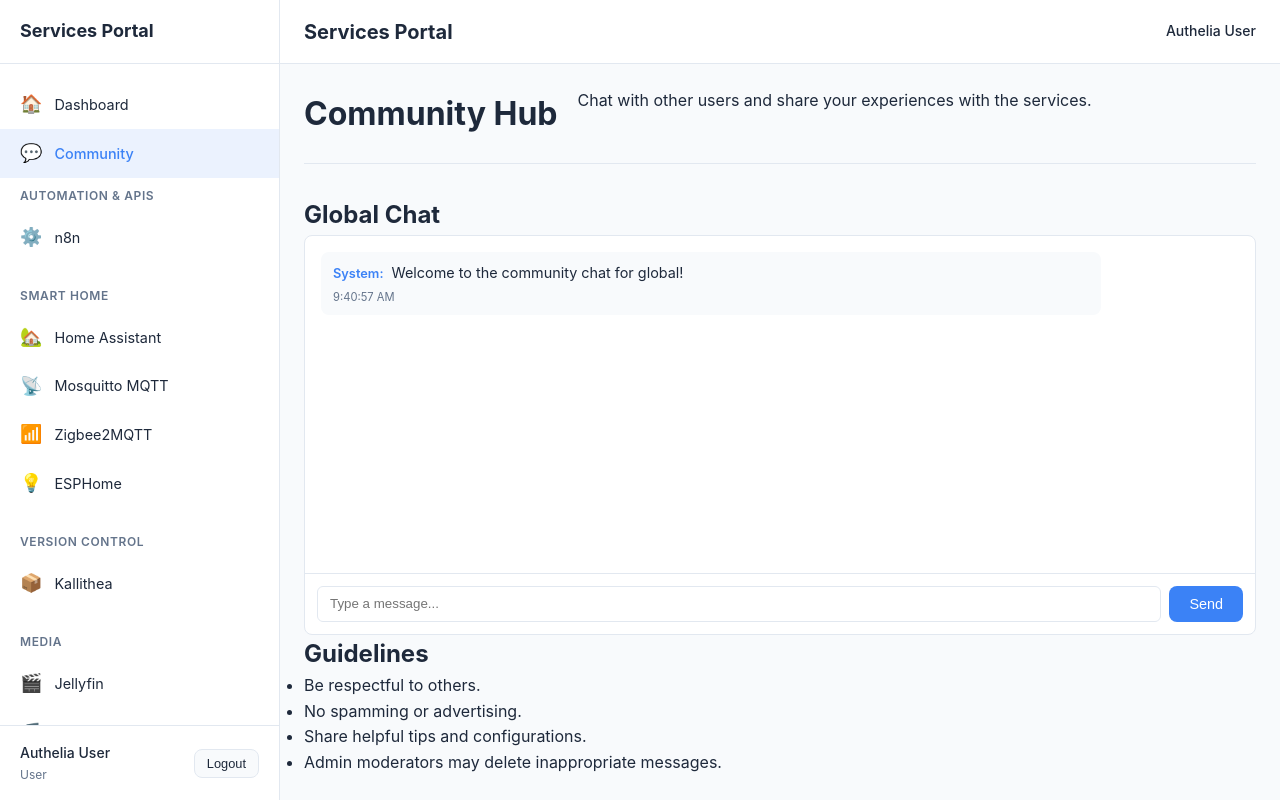
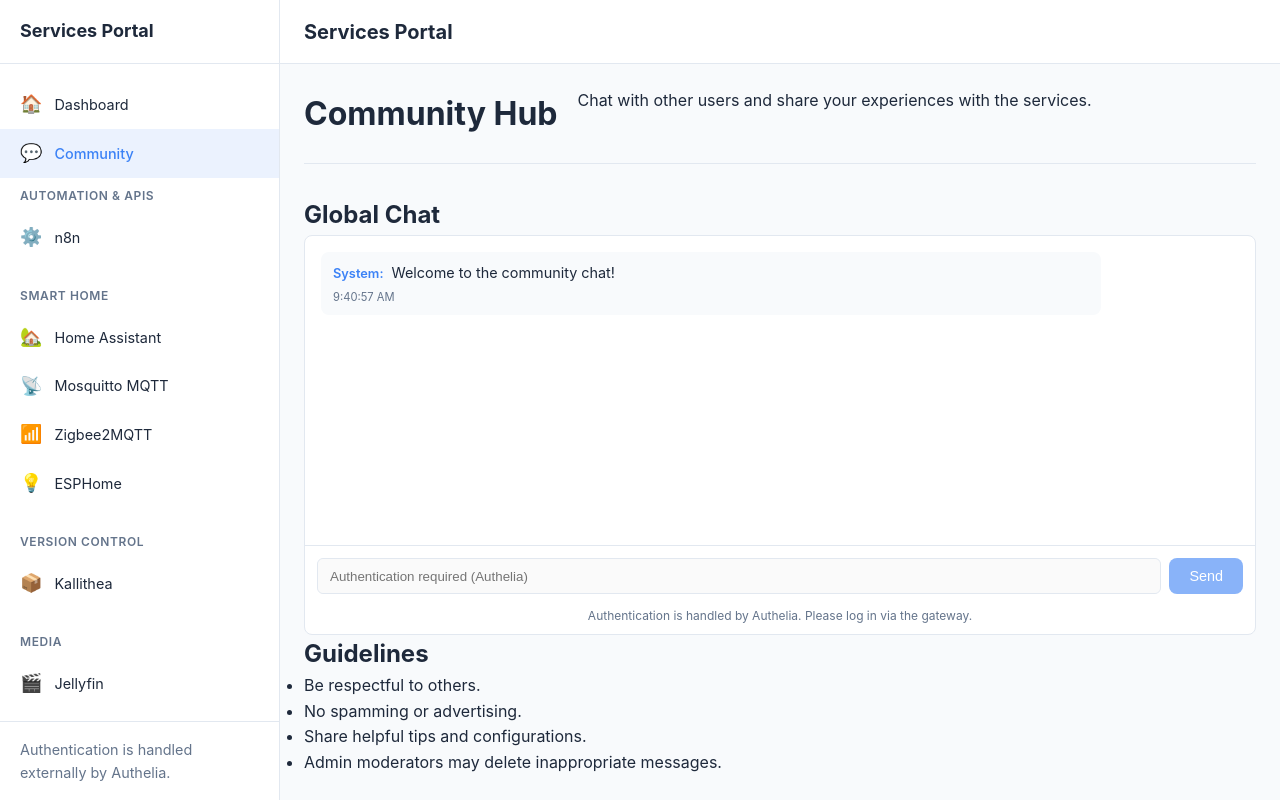
Before and after one commit to TeamCyberCraft/servehub, a React (Vite) app in the folder services-portal/: page /community in a window 1280 px wide. Built offline with nearby package versions, Linux system fonts and the light colour scheme.

Commit message:
chore: finalize authelia auth messaging
Co-authored-by: Sikandar-irfan <61361804+Sikandar-irfan@users.noreply.github.com>

```diff
--- a/services-portal/src/components/Chat.jsx
+++ b/services-portal/src/components/Chat.jsx
@@ -3,12 +3,7 @@ import { useAuth } from '../context/AuthContext';
 
 export default function Chat({ contextId, type = 'service' }) {
   const [messages, setMessages] = useState([
-    {
-      id: 1,
-      user: 'System',
-      text: `Welcome to the ${type} chat${contextId ? ` for ${contextId}` : ''}!`,
-      timestamp: new Date().toLocaleTimeString()
-    },
+    { id: 1, user: 'System', text: `Welcome to the ${type} chat!`, timestamp: new Date().toLocaleTimeString() },
   ]);
   const [newMessage, setNewMessage] = useState('');
   const { user, isAuthenticated } = useAuth();
@@ -29,7 +24,7 @@ export default function Chat({ contextId, type = 'service' }) {
   };
 
   return (
-    <div className="chat-component">
+    <div className="chat-component" data-context-id={contextId || type}>
       <div className="chat-messages">
         {messages.map((msg) => (
           <div key={msg.id} className="chat-message">
@@ -42,12 +37,12 @@ export default function Chat({ contextId, type = 'service' }) {
       <form className="chat-input" onSubmit={handleSendMessage}>
         <input
           type="text"
-          placeholder={isAuthenticated() ? "Type a message..." : "Auth required (Authelia)"}
+          placeholder={isAuthenticated() ? "Type a message..." : "Authentication required (Authelia)"}
           value={newMessage}
           onChange={(e) => setNewMessage(e.target.value)}
-          disabled={!isAuthenticated() && type === 'community'} // Community is view-only for guests
+          disabled={!isAuthenticated()}
         />
-        <button type="submit" className="btn btn-primary" disabled={!isAuthenticated() && type === 'community'}>
+        <button type="submit" className="btn btn-primary" disabled={!isAuthenticated()}>
           Send
         </button>
       </form>
--- a/services-portal/src/components/Rating.jsx
+++ b/services-portal/src/components/Rating.jsx
@@ -11,11 +11,11 @@ export default function Rating({ serviceId, initialRating = 0, onRate }) {
       return;
     }
     setRating(value);
-    if (onRate) onRate({ rating: value, serviceId });
+    if (onRate) onRate(value);
   };
 
   return (
-    <div className="rating-component">
+    <div className="rating-component" data-service-id={serviceId ?? 'unknown'}>
       <div className="stars">
         {[1, 2, 3, 4, 5].map((star) => (
           <button
--- a/services-portal/src/constants/apiRoutes.js
+++ b/services-portal/src/constants/apiRoutes.js
@@ -22,12 +22,18 @@ export const API_ROUTES = {
   },
 };
 
+/**
+ * Build the list of API endpoints exposed for a given service.
+ * @param {string} [serviceId=':serviceId'] - Service identifier used to interpolate endpoint paths.
+ * @returns {Array<{label: string, method: string, path: string}>} Endpoint definitions.
+ */
 export function getServiceApiEndpoints(serviceId) {
   const id = serviceId || ':serviceId';
   return [
     { label: 'Service details', method: 'GET', path: withServiceId(API_ROUTES.services.detail, id) },
     { label: 'Health check', method: 'GET', path: withServiceId(API_ROUTES.services.health, id) },
     { label: 'Ratings', method: 'POST', path: withServiceId(API_ROUTES.services.ratings, id) },
-    { label: 'Messages', method: 'GET/POST', path: withServiceId(API_ROUTES.services.messages, id) },
+    { label: 'Get messages', method: 'GET', path: withServiceId(API_ROUTES.services.messages, id) },
+    { label: 'Send message', method: 'POST', path: withServiceId(API_ROUTES.services.messages, id) },
   ];
 }
--- a/services-portal/src/context/AuthContext.jsx
+++ b/services-portal/src/context/AuthContext.jsx
@@ -12,8 +12,7 @@ function getInitialUser() {
       localStorage.removeItem('user');
     }
   }
-  // Default to an externally authenticated user (e.g., Authelia) when no local session exists.
-  return { email: 'authelia@local', role: ROLES.USER, name: 'Authelia User' };
+  return null;
 }
 
 export function AuthProvider({ children }) {
--- a/services-portal/src/pages/ServicePage.jsx
+++ b/services-portal/src/pages/ServicePage.jsx
@@ -56,7 +56,7 @@ export default function ServicePage() {
             <h2>API Endpoints</h2>
             <div className="info-list">
               <div className="info-item">
-                <span className="label">Catalogue</span>
+                <span className="label">Catalog</span>
                 <span className="value">{API_ROUTES.services.list}</span>
                 <p className="info-helper">List or register services available in the portal.</p>
               </div>
```
